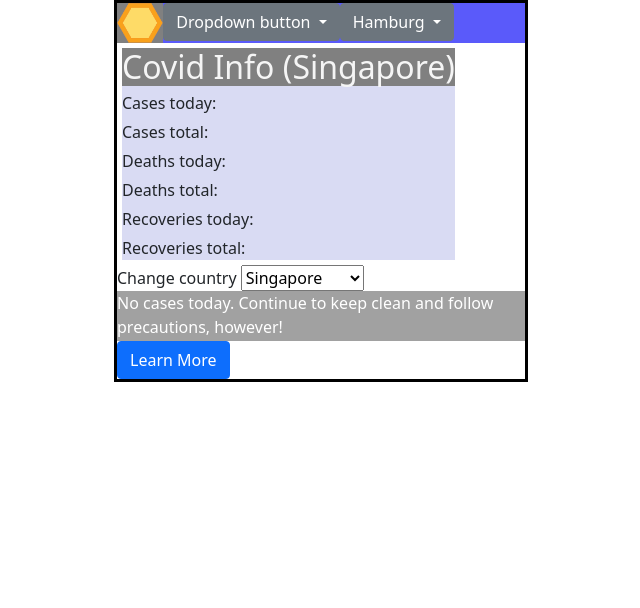
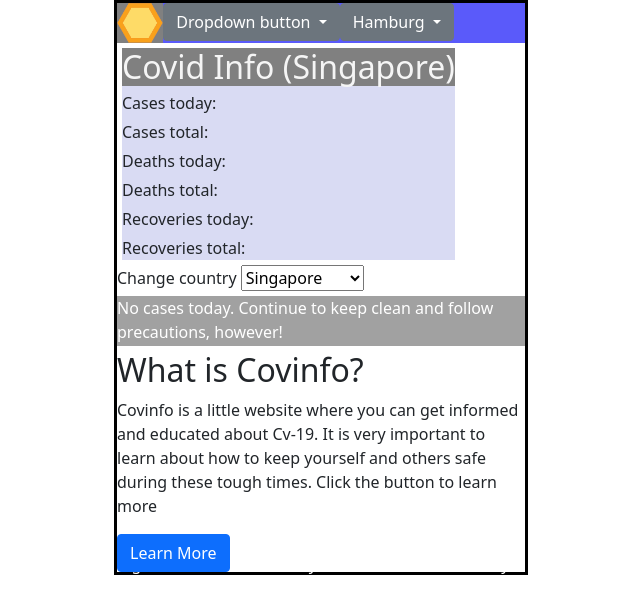
Before and after one commit to LeongYuXuan/IntergratedProject, a plain HTML site: page index.html in a window 1280 px wide. Shown: the whole page, without its empty margins (319-959 px from the left). Drawn offline with nearby package versions, Linux system fonts and the light colour scheme; no server answers.

Commit message:
Add Main page content

```diff
--- a/css/style.css
+++ b/css/style.css
@@ -38,21 +38,20 @@ body {
     margin: 0;
 
 }
-/*end of CSS for The stat box*/
-
 
 .stat_p{
     margin-top: 5px;
     margin-bottom: 5px;
 }
-
+/*end of CSS for The stat box*/
 
 /*CSS for notice messages*/
 #notice{
+    margin-top: 5px;
+    margin-bottom: 5px;
     align-items: center;
     color: white;
     background-color: rgb(161, 161, 161);
-
     height: 50px;
 }
 
--- a/index.html
+++ b/index.html
@@ -104,6 +104,15 @@
 
             </div>
 
+            <!--WHat is Covinfo area-->
+            <div id = "blurb">
+                <h2>What is Covinfo?</h2>
+                <p>Covinfo is a little website where you can get informed and educated about Cv-19.
+                    It is very important to learn about how to keep yourself and others safe during these tough times.
+                    Click the button to learn more
+                </p>
+            </div>
+
             <!--Link to lesson page-->
             <div>
                 <a class ="btn btn-primary" href = "html/learning.html">Learn More</a>
```
